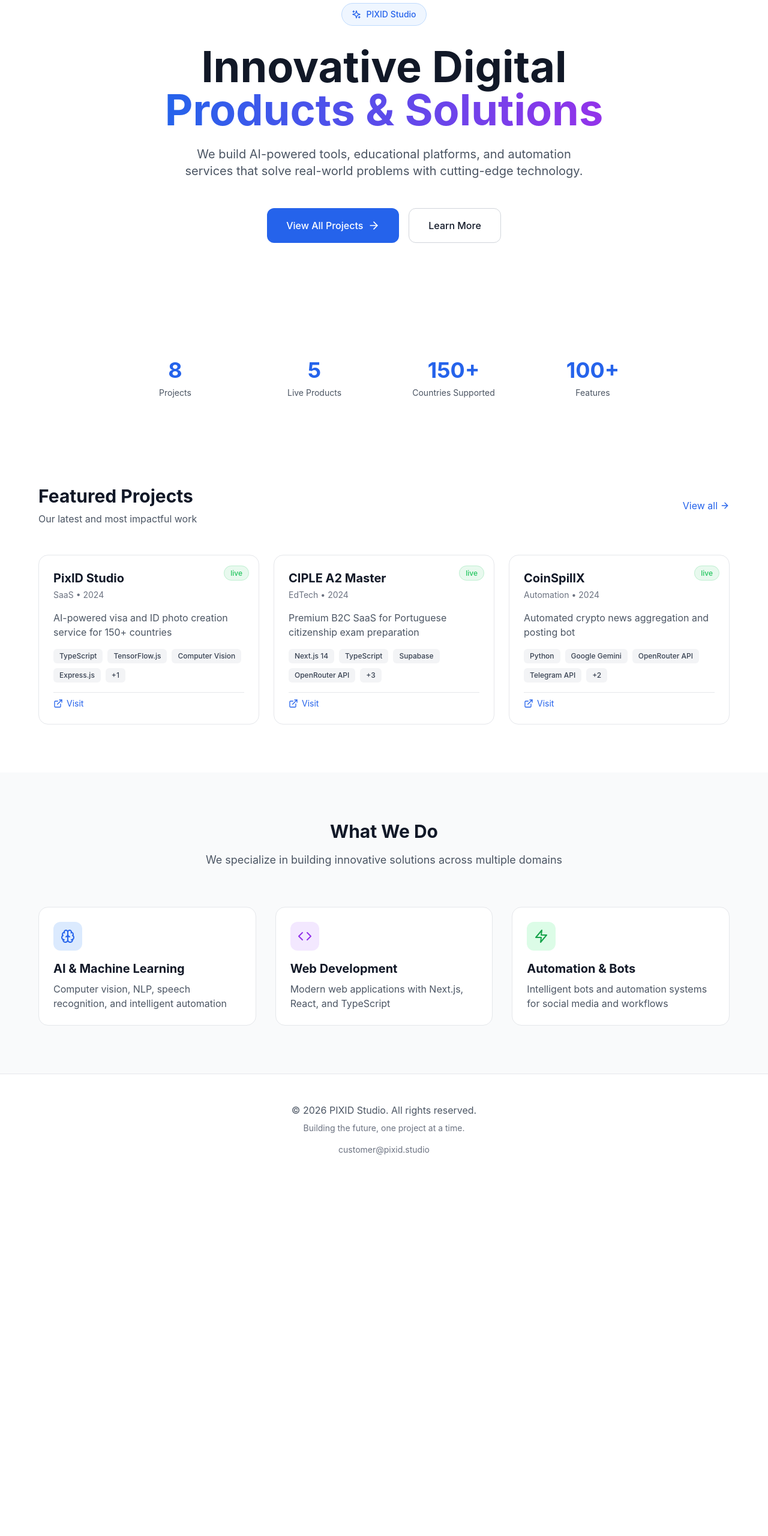
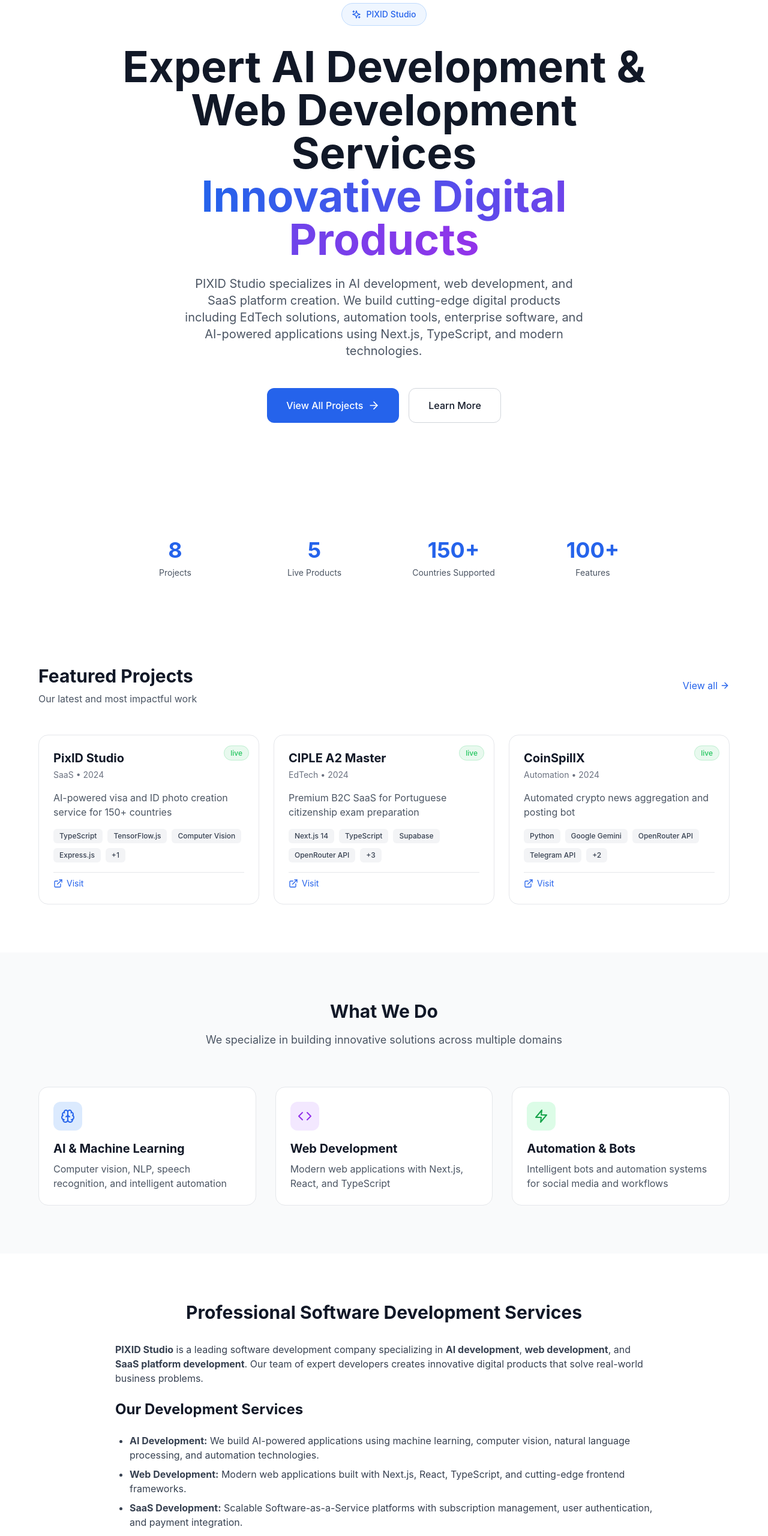
Before and after one commit to marfa77/pveselov, a Next.js app: page / in a window 1280 px wide. Shown: the part 140-2701 px from the top of the page at 60% size. Before the commit the page ends 2115 px from the top, so only its background shows below. Built offline with nearby package versions, Linux system fonts and the light colour scheme.

Commit message:
Optimize SEO: improve meta tags, add rich content, enhance keywords for maximum traffic

```diff
--- a/app/layout.tsx
+++ b/app/layout.tsx
@@ -8,23 +8,30 @@
     default: "PIXID Studio — Portfolio | AI-Powered Digital Products",
     template: "%s | PIXID Studio"
   },
-  description: "PIXID Studio creates innovative digital products and solutions. AI-powered tools, educational platforms, automation services, and web applications. Explore our portfolio of live projects including PixID Studio, CIPLE A2 Master, CoinSpillX, SAT Navigator, and more.",
+  description: "PIXID Studio - Expert AI development and web development services. We build innovative SaaS platforms, EdTech solutions, automation tools, and digital products. Specializing in Next.js, TypeScript, AI-powered applications, and enterprise software. View our portfolio of successful projects including visa photo tools, exam preparation platforms, crypto bots, and more.",
   keywords: [
+    "AI development company",
+    "web development services",
+    "SaaS development",
+    "EdTech development",
+    "Next.js developers",
+    "TypeScript development",
+    "AI-powered applications",
+    "digital product development",
+    "automation services",
+    "custom software development",
+    "Portuguese exam preparation",
+    "visa photo tool",
+    "crypto news bot",
+    "real estate AI",
+    "Chrome extension development",
+    "B2B SaaS platform",
+    "freight tender platform",
+    "enterprise software",
+    "React development",
+    "NestJS development",
     "PIXID Studio",
-    "portfolio",
-    "AI development",
-    "web development",
-    "digital products",
-    "SaaS development",
-    "EdTech platforms",
-    "automation services",
-    "Next.js development",
-    "TypeScript development",
-    "AI-powered tools",
-    "Portuguese exam preparation",
-    "crypto news bot",
-    "real estate AI bot",
-    "Chrome extension development"
+    "software development portfolio"
   ],
   authors: [{ name: "PIXID Studio" }],
   creator: "PIXID Studio",
@@ -39,22 +46,23 @@
     locale: "en_US",
     url: "https://pixid.studio",
     siteName: "PIXID Studio",
-    title: "PIXID Studio — Portfolio | AI-Powered Digital Products",
-    description: "Innovative digital products and solutions. AI-powered tools, educational platforms, and automation services.",
+    title: "PIXID Studio — Expert AI & Web Development Services | Portfolio",
+    description: "Professional AI development and web development services. We build innovative SaaS platforms, EdTech solutions, automation tools, and enterprise software. Specializing in Next.js, TypeScript, and AI-powered applications.",
     images: [
       {
         url: "/og-image.png",
         width: 1200,
         height: 630,
-        alt: "PIXID Studio Portfolio",
+        alt: "PIXID Studio - AI Development and Web Development Services",
       },
     ],
   },
   twitter: {
     card: "summary_large_image",
-    title: "PIXID Studio — Portfolio",
-    description: "Innovative digital products and solutions. AI-powered tools, educational platforms, and automation services.",
+    title: "PIXID Studio — Expert AI & Web Development Services",
+    description: "Professional AI development and web development services. We build innovative SaaS platforms, EdTech solutions, and automation tools.",
     images: ["/og-image.png"],
+    creator: "@pixidstudio",
   },
   robots: {
     index: true,
--- a/app/page.tsx
+++ b/app/page.tsx
@@ -26,16 +26,15 @@
           </div>
 
           <h1 className="text-5xl sm:text-6xl lg:text-7xl font-bold text-gray-900 dark:text-white mb-6">
-            Innovative Digital
+            Expert AI Development & Web Development Services
             <br />
             <span className="bg-gradient-to-r from-blue-600 to-purple-600 bg-clip-text text-transparent">
-              Products & Solutions
+              Innovative Digital Products
             </span>
           </h1>
 
           <p className="text-xl text-gray-600 dark:text-gray-400 mb-12 max-w-2xl mx-auto">
-            We build AI-powered tools, educational platforms, and automation services
-            that solve real-world problems with cutting-edge technology.
+            PIXID Studio specializes in AI development, web development, and SaaS platform creation. We build cutting-edge digital products including EdTech solutions, automation tools, enterprise software, and AI-powered applications using Next.js, TypeScript, and modern technologies.
           </p>
 
           <div className="flex flex-col sm:flex-row gap-4 justify-center">
@@ -181,6 +180,59 @@
         </div>
       </section>
 
+      {/* SEO Content Section */}
+      <section className="container mx-auto px-4 sm:px-6 lg:px-8 py-20">
+        <div className="max-w-4xl mx-auto">
+          <h2 className="text-3xl font-bold text-gray-900 dark:text-white mb-8 text-center">
+            Professional Software Development Services
+          </h2>
+
+          <div className="prose prose-lg dark:prose-invert max-w-none space-y-6 text-gray-700 dark:text-gray-300">
+            <p>
+              <strong>PIXID Studio</strong> is a leading software development company specializing in <strong>AI development</strong>, <strong>web development</strong>, and <strong>SaaS platform development</strong>. Our team of expert developers creates innovative digital products that solve real-world business problems.
+            </p>
+
+            <h3 className="text-2xl font-bold text-gray-900 dark:text-white mt-8 mb-4">
+              Our Development Services
+            </h3>
+
+            <ul className="list-disc pl-6 space-y-2">
+              <li><strong>AI Development:</strong> We build AI-powered applications using machine learning, computer vision, natural language processing, and automation technologies.</li>
+              <li><strong>Web Development:</strong> Modern web applications built with Next.js, React, TypeScript, and cutting-edge frontend frameworks.</li>
+              <li><strong>SaaS Development:</strong> Scalable Software-as-a-Service platforms with subscription management, user authentication, and payment integration.</li>
+              <li><strong>EdTech Solutions:</strong> Educational platforms for exam preparation, language learning, and personalized learning experiences.</li>
+              <li><strong>Enterprise Software:</strong> B2B platforms, automation tools, and custom business solutions.</li>
+              <li><strong>Mobile & Browser Extensions:</strong> Cross-platform mobile apps and Chrome extensions for enhanced productivity.</li>
+            </ul>
+
+            <h3 className="text-2xl font-bold text-gray-900 dark:text-white mt-8 mb-4">
+              Technologies We Use
+            </h3>
+
+            <p>
+              Our development stack includes <strong>Next.js 14</strong>, <strong>React 18</strong>, <strong>TypeScript</strong>, <strong>NestJS</strong>, <strong>PostgreSQL</strong>, <strong>Prisma</strong>, <strong>Supabase</strong>, <strong>OpenAI</strong>, <strong>TensorFlow.js</strong>, and other modern technologies. We follow best practices for code quality, performance optimization, and SEO.
+            </p>
+
+            <h3 className="text-2xl font-bold text-gray-900 dark:text-white mt-8 mb-4">
+              Why Choose PIXID Studio?
+            </h3>
+
+            <ul className="list-disc pl-6 space-y-2">
+              <li>Proven track record with <strong>{projects.length} successful projects</strong> and <strong>{projects.filter(p => p.status === "live").length} live products</strong></li>
+              <li>Expertise in <strong>AI development</strong> and <strong>machine learning</strong> integration</li>
+              <li>Full-stack development capabilities from frontend to backend</li>
+              <li>Focus on <strong>SEO optimization</strong>, performance, and user experience</li>
+              <li>Agile development methodology with rapid iteration</li>
+              <li>Comprehensive support and maintenance services</li>
+            </ul>
+
+            <p className="mt-8">
+              Explore our <Link href="/projects" className="text-blue-600 dark:text-blue-400 hover:underline font-semibold">portfolio of projects</Link> to see examples of our work, or <Link href="/about" className="text-blue-600 dark:text-blue-400 hover:underline font-semibold">learn more about our services</Link>.
+            </p>
+          </div>
+        </div>
+      </section>
+
       {/* Footer */}
       <footer className="container mx-auto px-4 sm:px-6 lg:px-8 py-12 border-t border-gray-200 dark:border-gray-800">
         <div className="max-w-6xl mx-auto text-center">
--- a/components/StructuredData.tsx
+++ b/components/StructuredData.tsx
@@ -15,7 +15,7 @@
           name: "PIXID Studio",
           url: "https://pixid.studio",
           logo: "https://pixid.studio/icon.svg",
-          description: "PIXID Studio creates innovative digital products and solutions including AI-powered tools, educational platforms, and automation services.",
+          description: "PIXID Studio is a leading software development company specializing in AI development, web development, and SaaS platform development. We build innovative digital products including AI-powered tools, educational platforms, automation services, and enterprise software.",
           sameAs: [
             "https://www.linkedin.com/company/pixid-studio"
           ],
```
